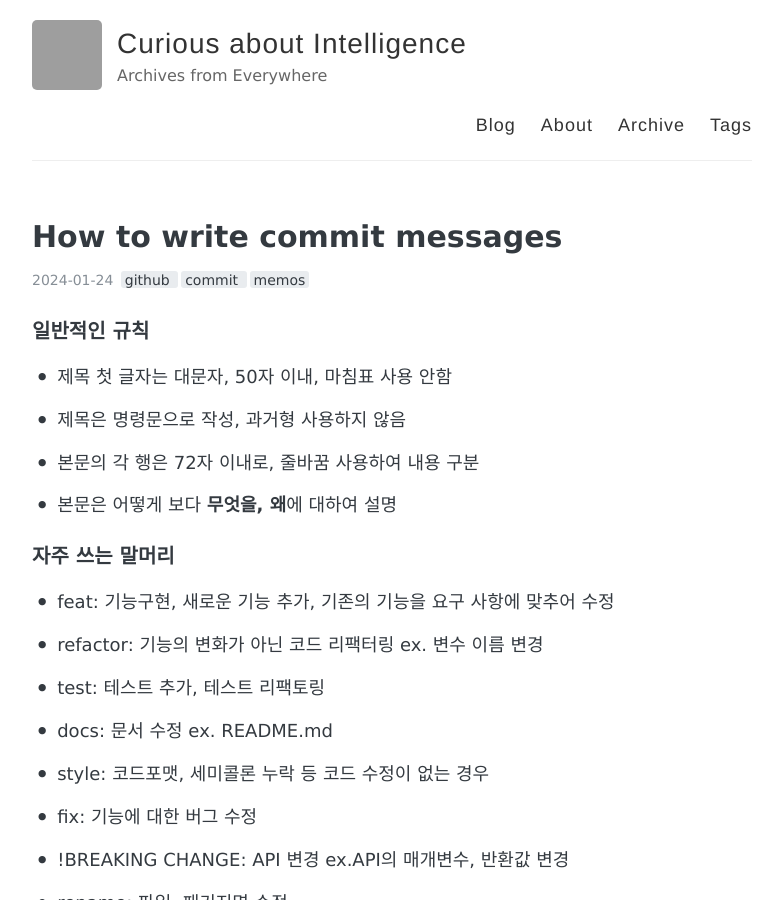
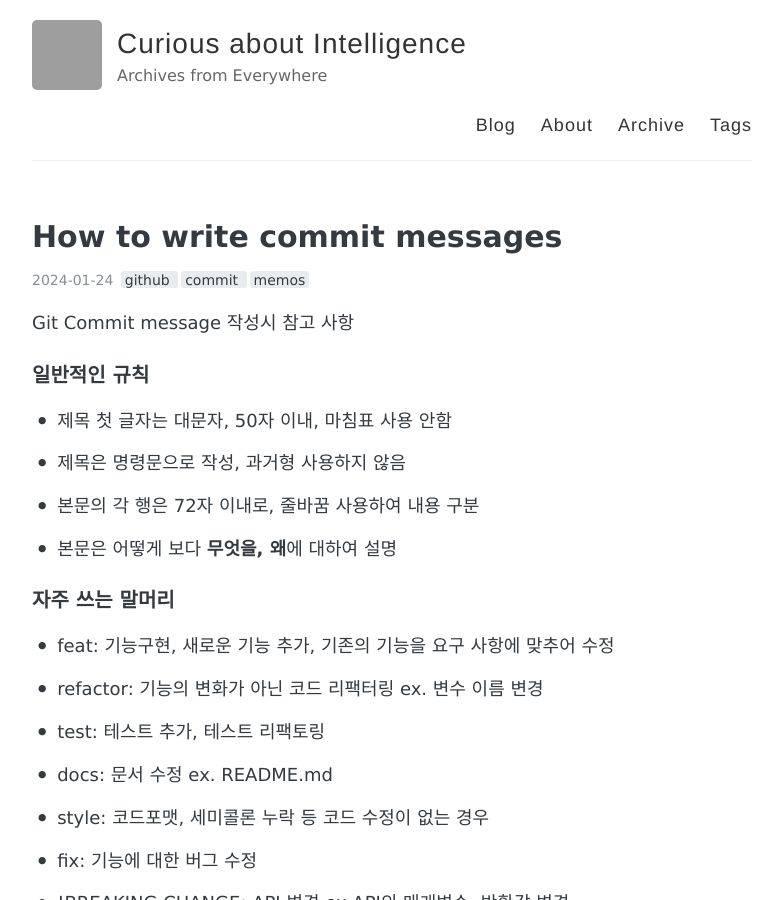
Before and after one commit to shinymj/shinymj.github.io, a Jekyll site: the page built from _posts/2024-01-15-How-to-Write-Commit-Messages.md, in a window 1280 px wide and 900 px high. Shown: the whole window, without its empty margins (248-1030 px from the left). Built offline with Jekyll 4.4.1, drawn with Linux system fonts in a browser that asks for light colours; grey boxes are pictures that could not be loaded.

Commit message:
Doc: Repost. commit messages
미리보기 본문 한 줄 추가

```diff
--- a/_posts/2024-01-15-How-to-Write-Commit-Messages.md
+++ b/_posts/2024-01-15-How-to-Write-Commit-Messages.md
@@ -6,6 +6,7 @@ tags: [github, commit, memos]
 comments: true
 ---
 
+Git Commit message 작성시 참고 사항
 
 ### 일반적인 규칙
 
```
